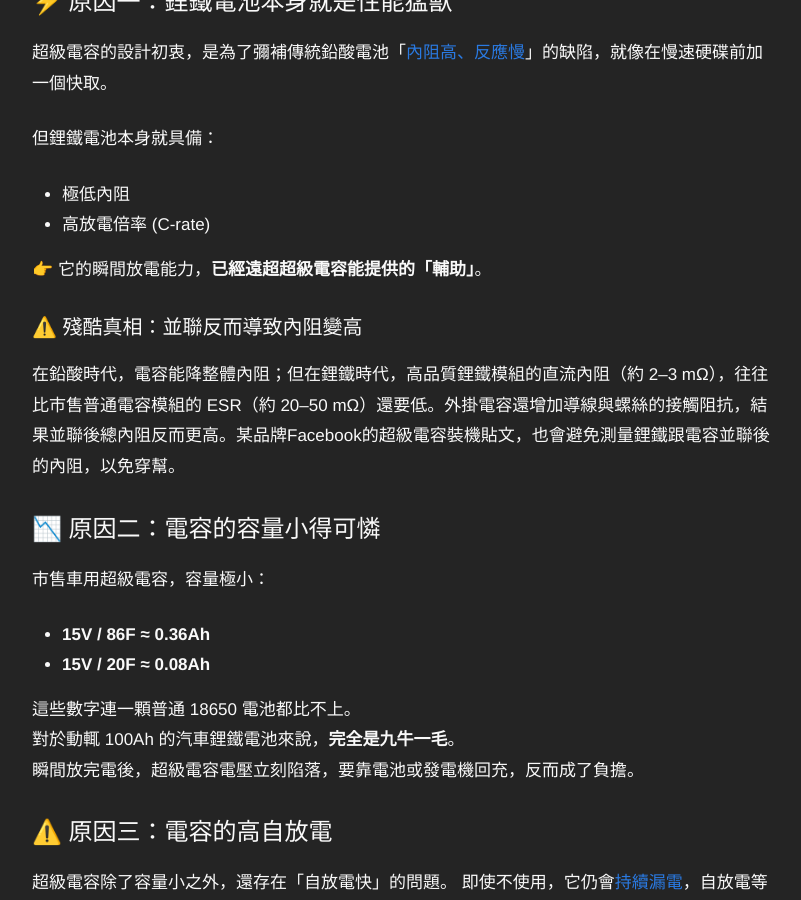
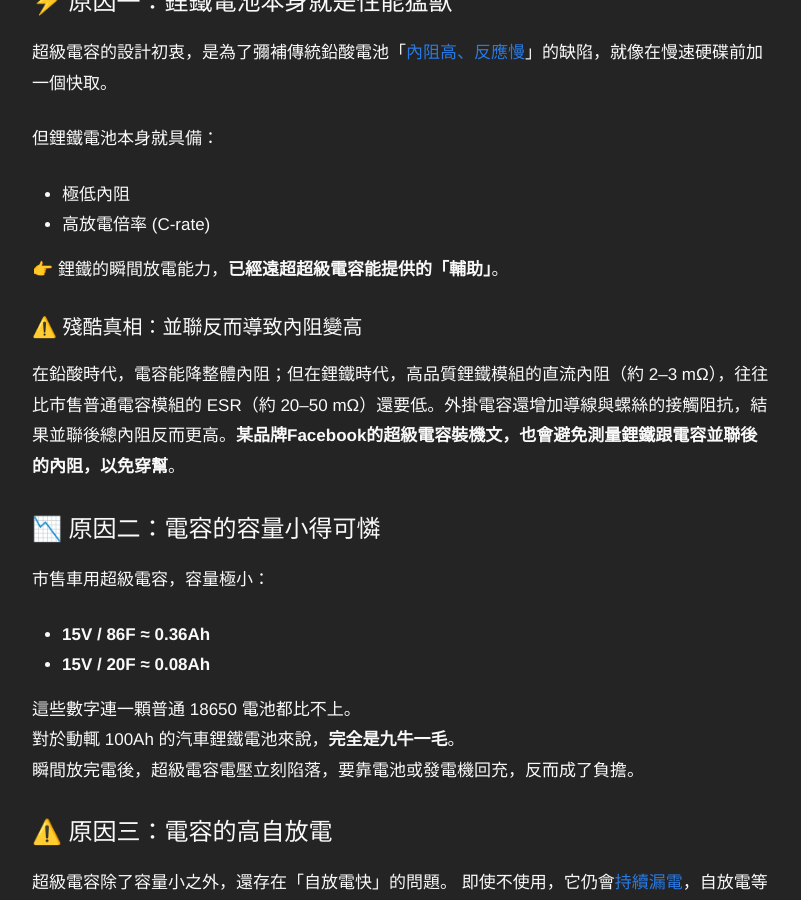
Before and after one commit to 1stbenz/1stbenz.github.io, a Jekyll site: the page built from _posts/2025-10-18-dont-use-supercap.md, in a window 1280 px wide and 900 px high, scrolled down 736 px. Shown: the whole window, without its empty margins (238-1039 px from the left). Built offline with Jekyll 4.4.1, drawn with Linux system fonts in a browser that asks for light colours.

Commit message:
Update 2025-10-18-dont-use-supercap.md

```diff
--- a/_posts/2025-10-18-dont-use-supercap.md
+++ b/_posts/2025-10-18-dont-use-supercap.md
@@ -25,11 +25,11 @@
 -   極低內阻
 -   高放電倍率 (C-rate)
 
-👉 它的瞬間放電能力，**已經遠超超級電容能提供的「輔助」**。
+👉 鋰鐵的瞬間放電能力，**已經遠超超級電容能提供的「輔助」**。
 
 ### ⚠️ 殘酷真相：並聯反而導致內阻變高
 
-在鉛酸時代，電容能降整體內阻；但在鋰鐵時代，高品質鋰鐵模組的直流內阻（約 2–3 mΩ），往往比市售普通電容模組的 ESR（約 20–50 mΩ）還要低。外掛電容還增加導線與螺絲的接觸阻抗，結果並聯後總內阻反而更高。某品牌Facebook的超級電容裝機貼文，也會避免測量鋰鐵跟電容並聯後的內阻，以免穿幫。
+在鉛酸時代，電容能降整體內阻；但在鋰鐵時代，高品質鋰鐵模組的直流內阻（約 2–3 mΩ），往往比市售普通電容模組的 ESR（約 20–50 mΩ）還要低。外掛電容還增加導線與螺絲的接觸阻抗，結果並聯後總內阻反而更高。**某品牌Facebook的超級電容裝機文，也會避免測量鋰鐵跟電容並聯後的內阻，以免穿幫**。
 
 ## 📉 原因二：電容的容量小得可憐
 
```
